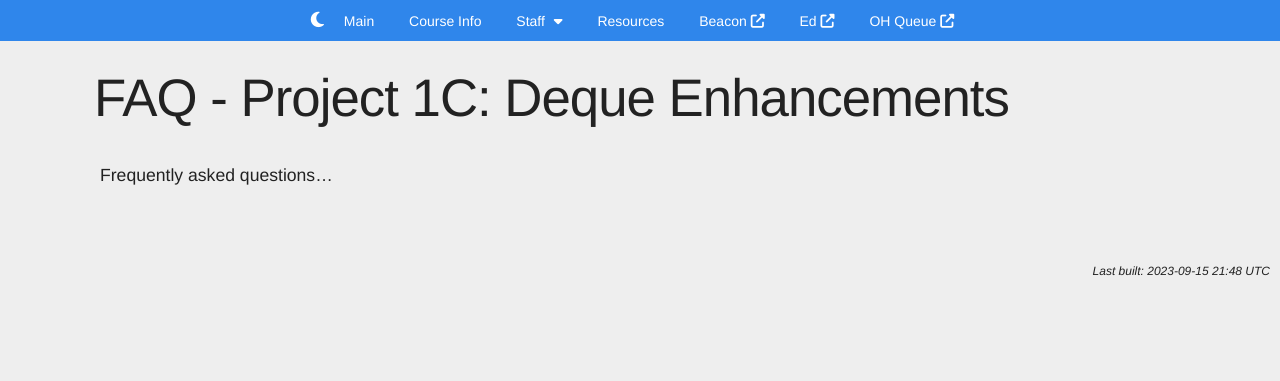
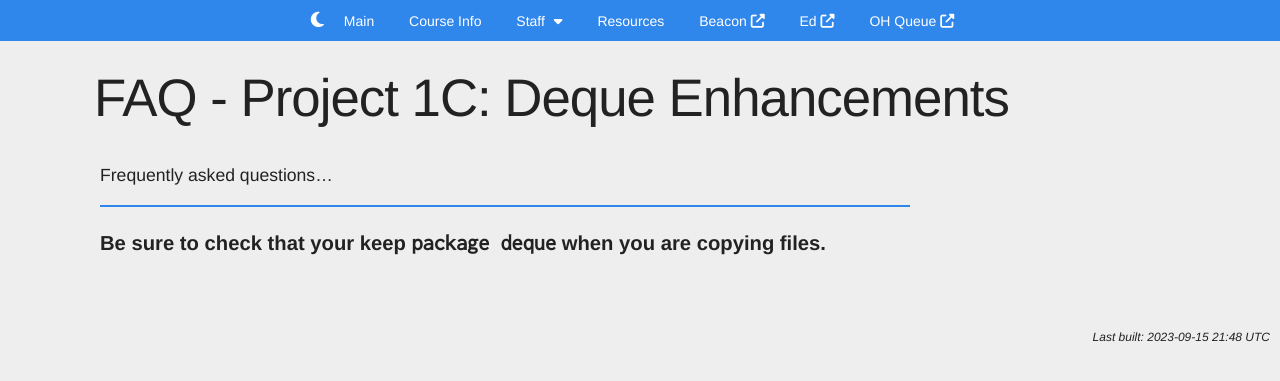
Before and after one commit to Berkeley-CS61B/website-fa23, a Jekyll site: the page built from materials/proj/proj1c/faq.md, in a window 1280 px wide. Shown: the top 381 px of the page. Built offline with Jekyll 4.4.1, drawn with Linux system fonts in a browser that asks for light colours; nearby versions of some CDN libraries; comment, search, counter and statistics services are not loaded.

Commit message:
Update faq.md

```diff
--- a/materials/proj/proj1c/faq.md
+++ b/materials/proj/proj1c/faq.md
@@ -7,3 +7,6 @@ searchable: false
 ---
 
 Frequently asked questions...
+
+
+#### Be sure to check that your keep `package deque` when you are copying files.
```
